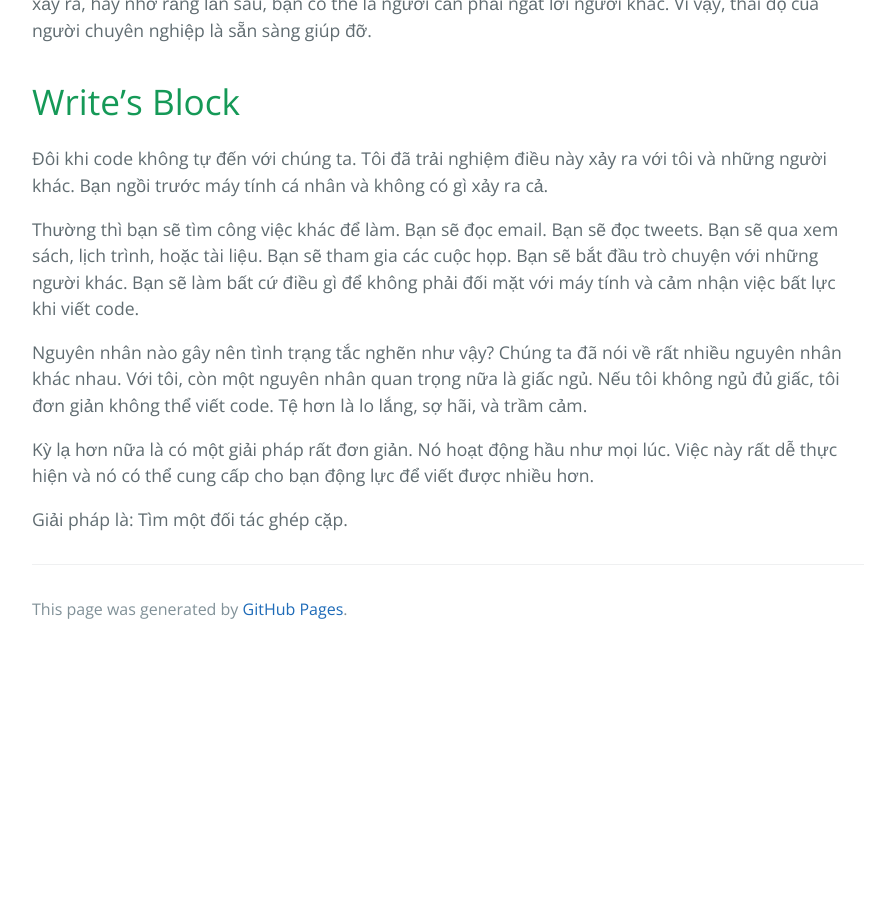
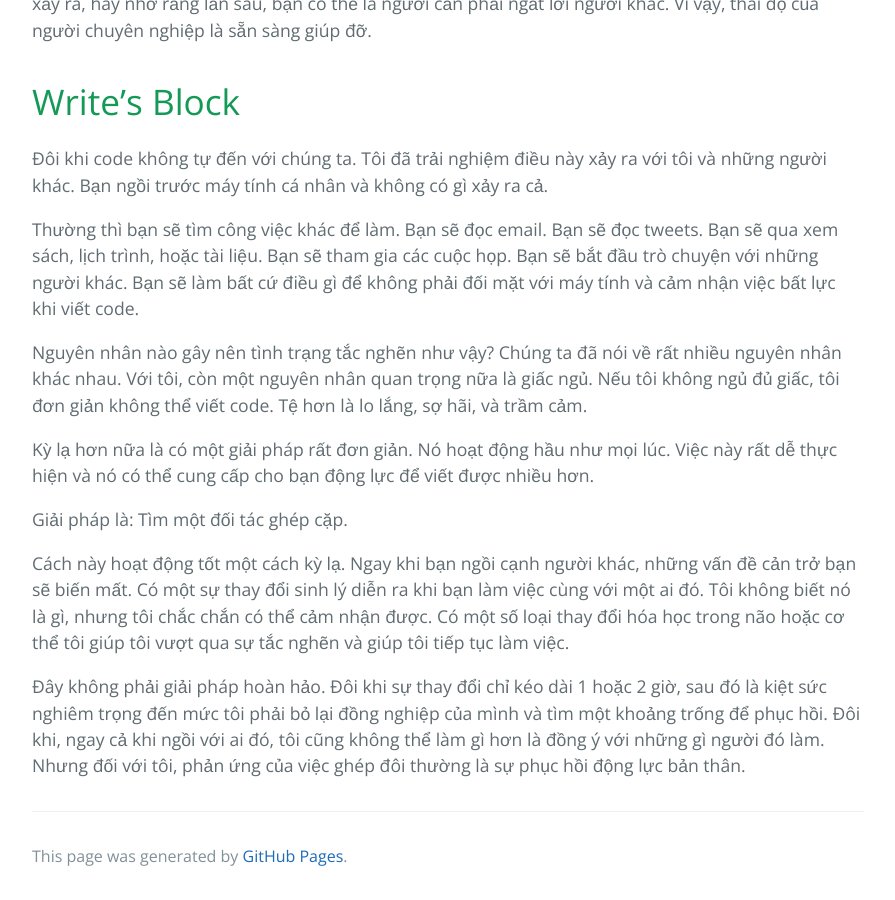
Before and after one commit to HaiBV/haibv.github.io, a Jekyll site: the page built from clean-coder/chapter-4-coding.md, in a window 1280 px wide and 900 px high, scrolled down 5987 px. Shown: the whole window, without its empty margins (192-1087 px from the left). Built offline with Jekyll 4.4.1, drawn with Linux system fonts in a browser that asks for light colours; our own code applies the rules of GitHub Pages for plain Markdown files; before the commit the page ends 6640 px from its top, so only the background shows below that.

Commit message:
Book - The Clean Coder - Chapter 4 - Coding

```diff
--- a/clean-coder/chapter-4-coding.md
+++ b/clean-coder/chapter-4-coding.md
@@ -123,3 +123,7 @@ Nguyên nhân nào gây nên tình trạng tắc nghẽn như vậy? Chúng ta
 Kỳ lạ hơn nữa là có một giải pháp rất đơn giản. Nó hoạt động hầu như mọi lúc. Việc này rất dễ thực hiện và nó có thể cung cấp cho bạn động lực để viết được nhiều hơn.
 
 Giải pháp là: Tìm một đối tác ghép cặp.
+
+Cách này hoạt động tốt một cách kỳ lạ. Ngay khi bạn ngồi cạnh người khác, những vấn đề cản trở bạn sẽ biến mất. Có một sự thay đổi sinh lý diễn ra khi bạn làm việc cùng với một ai đó. Tôi không biết nó là gì, nhưng tôi chắc chắn có thể cảm nhận được. Có một số loại thay đổi hóa học trong não hoặc cơ thể tôi giúp tôi vượt qua sự tắc nghẽn và giúp tôi tiếp tục làm việc.
+
+Đây không phải giải pháp hoàn hảo. Đôi khi sự thay đổi chỉ kéo dài 1 hoặc 2 giờ, sau đó là kiệt sức nghiêm trọng đến mức tôi phải bỏ lại đồng nghiệp của mình và tìm một khoảng trống để phục hồi. Đôi khi, ngay cả khi ngồi với ai đó, tôi cũng không thể làm gì hơn là đồng ý với những gì người đó làm. Nhưng đối với tôi, phản ứng của việc ghép đôi thường là sự phục hồi động lực bản thân.
```
